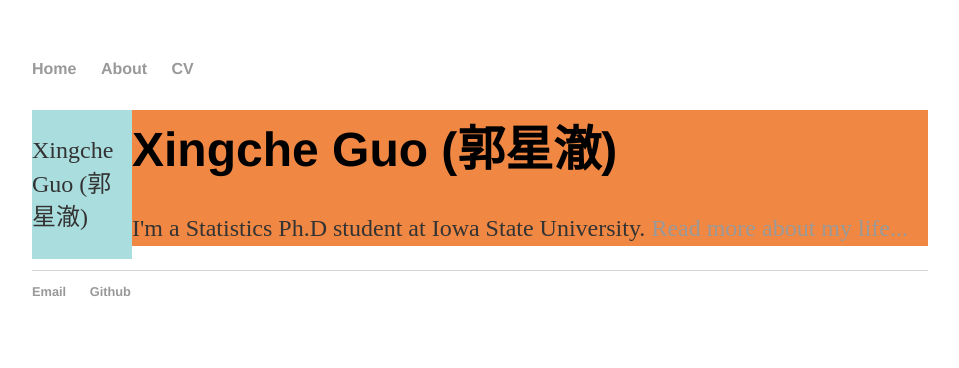
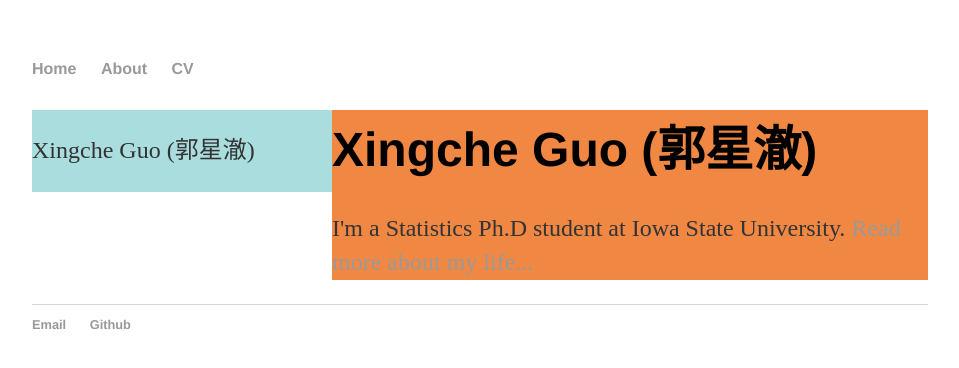
Before and after one commit to xingcheg/xingcheg.github.io, a Jekyll site: the page built from index.html, in a window 1280 px wide. Shown: the top 368 px of the page, without its empty margins (160-1119 px from the left). Built offline with Jekyll 4.4.1, drawn with Linux system fonts in a browser that asks for light colours.

Commit message:
Update main.css

```diff
--- a/css/main.css
+++ b/css/main.css
@@ -43,13 +43,13 @@
 }
 
 .leftbox {
-    width: 100px;
+    width: 300px;
     height: 100%;
     background-color: #aadddd;
     float: left;
 }
 .rightbox {
     height: 100%;
-    margin-left: 100px;
+    margin-left: 300px;
     background-color: #f08844;
 }
```
